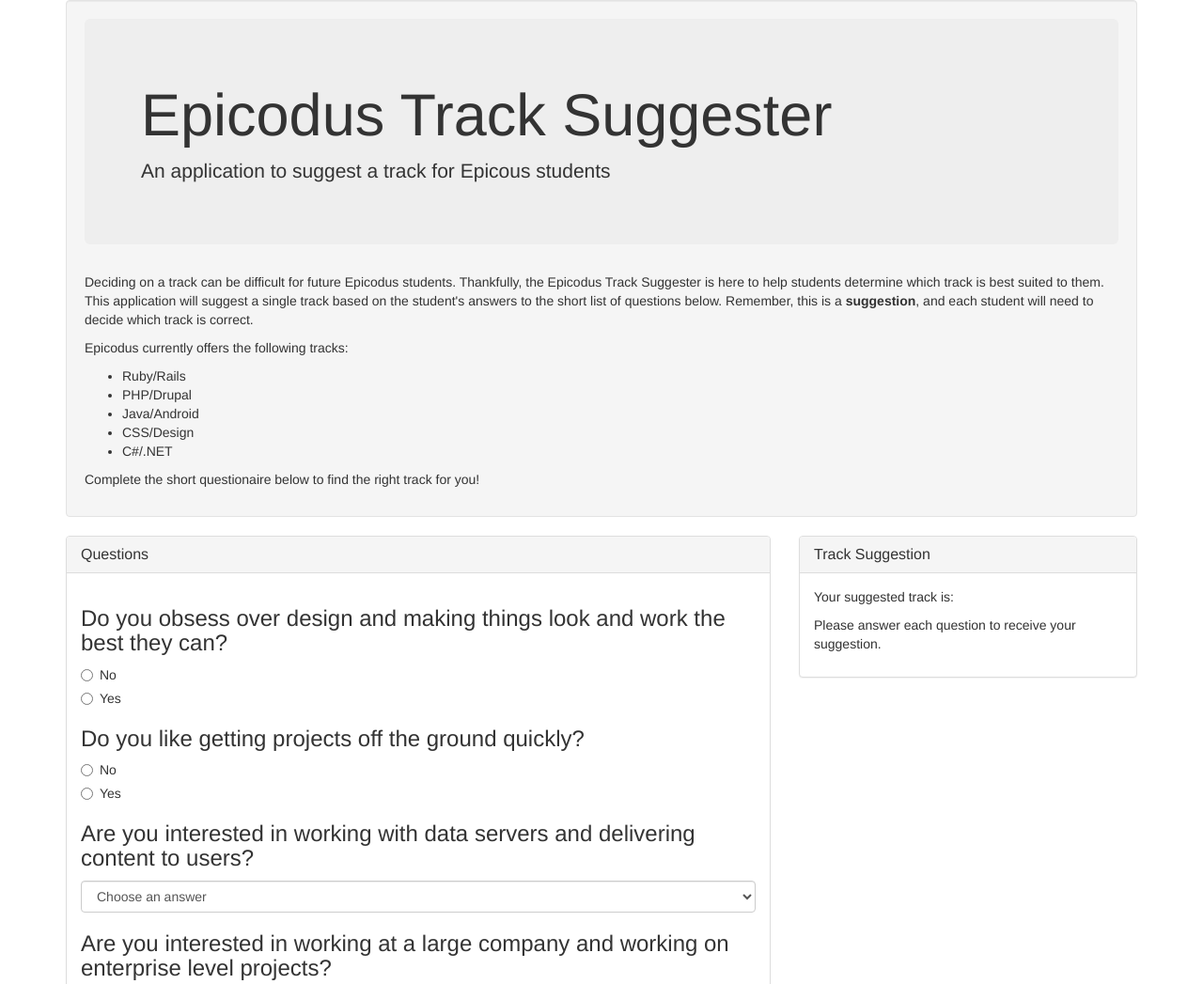
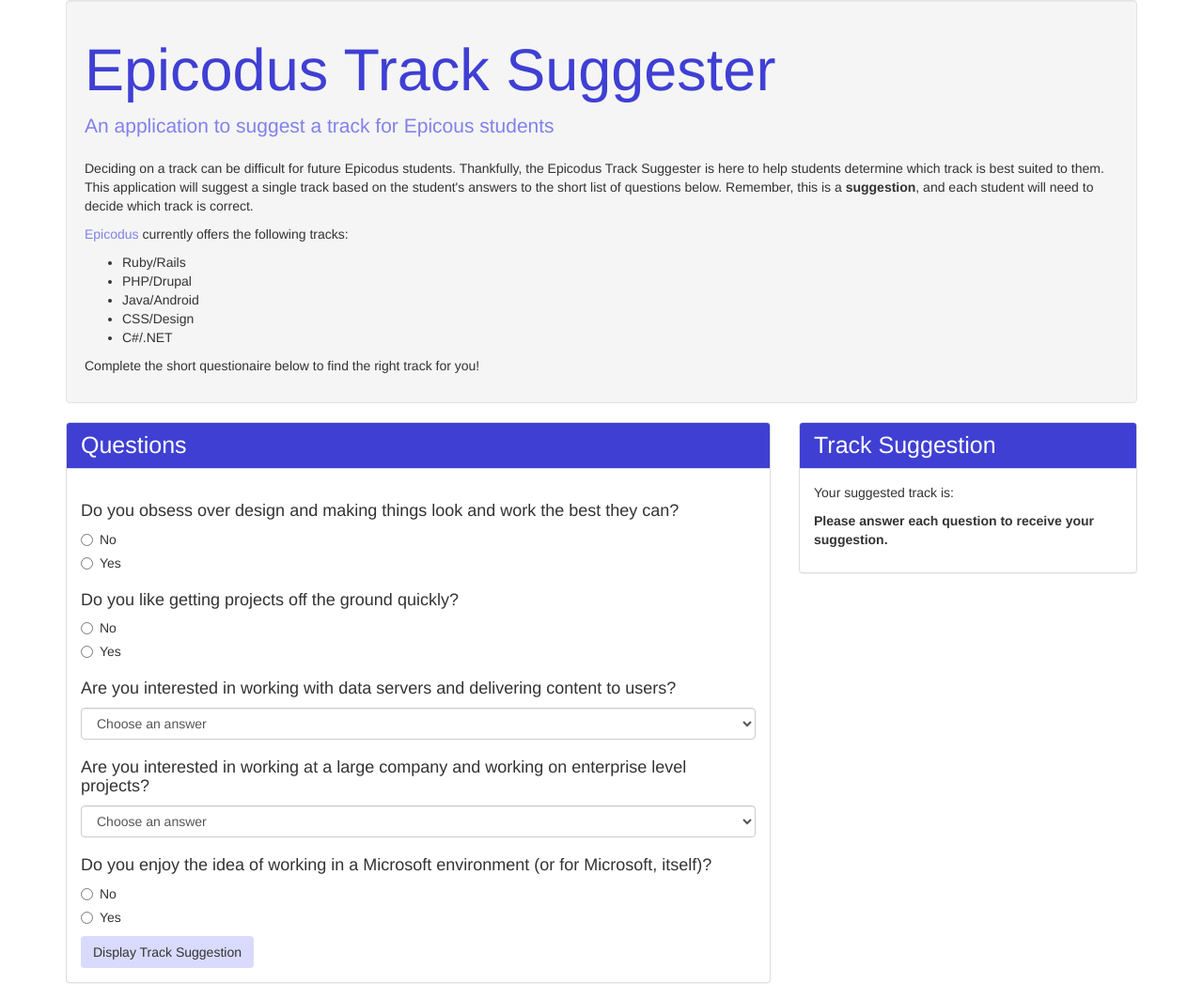
Before and after one commit to coderknot/track-suggester, a plain HTML site: page index.html in a window 1280 px wide. Shown: the top 1047 px of the page at 94% size. Drawn offline with Linux system fonts and the light colour scheme.

Commit message:
add styles in styles.css and fade in for track suggestion in scripts.js

```diff
--- a/css/styles.css
+++ b/css/styles.css
@@ -6,3 +6,49 @@
   font-weight: bold;
   background-color: red;
 }
+
+#suggestion-showing {
+  font-size: 15px;
+  font-weight: bold;
+  text-align: center;
+}
+
+#heading .jumbotron {
+  margin-bottom: 20px;
+  padding: 0px;
+  background-color: inherit;
+}
+
+#heading .jumbotron h1 {
+  color: #3F3FD4;
+}
+
+#heading .jumbotron p {
+  color: #8181EB;
+}
+
+#questions .panel-heading, #suggestion .panel-heading {
+  background-color: #3F3FD4;
+}
+
+#questions .panel-title, #suggestion .panel-title {
+  font-size: 25px;
+  color: white;
+}
+
+#questions h3 {
+  font-size: 18px;
+}
+
+.btn {
+  background-color: #DADAFD;
+}
+
+a {
+  color: #8181EB;
+}
+
+a:hover {
+  color: #1D1DC5;
+  text-decoration: none;
+}
--- a/index.html
+++ b/index.html
@@ -21,7 +21,7 @@
             Deciding on a track can be difficult for future Epicodus students. Thankfully, the Epicodus Track Suggester is here to help students determine which track is best suited to them. This application will suggest a single track based on the student's answers to the short list of questions below. Remember, this is a <strong>suggestion</strong>, and each student will need to decide which track is correct.
           </p>
           <p>
-            Epicodus currently offers the following tracks:
+            <a href="https://www.epicodus.com/">Epicodus</a> currently offers the following tracks:
           </p>
           <ul>
             <li>Ruby/Rails</li>
@@ -36,9 +36,10 @@
         </div>
       </div>
       <div class="row">
+        <div id="questions">
           <div class="col-md-8">
             <div class="panel panel-default">
-            <div class="panel-heading panel-info">
+              <div class="panel-heading">
                 <h2 class="panel-title">Questions</h2>
               </div>
               <div class="panel-body">
@@ -111,16 +112,18 @@
               </div>
             </div>
           </div>
+        </div>
+        <div id="suggestion">
           <div class="col-md-4">
             <div class="panel panel-default">
-            <div class="panel-heading panel-info">
+              <div class="panel-heading">
                 <h2 class="panel-title">Track Suggestion</h2>
               </div>
               <div class="panel-body">
                 <p>Your suggested track is:</p>
                 <div id="suggestion-hidden">
                   <p>
-                  Please answer each question to receive your suggestion.
+                    <strong>Please answer each question to receive your suggestion.</strong>
                 </div>
                 <div id="suggestion-error">
                   <p>ERROR: Please answer all questions!</p>
@@ -132,5 +135,6 @@
           </div>
         </div>
       </div>
+    </div>
   </body>
 </html>
--- a/js/scripts.js
+++ b/js/scripts.js
@@ -102,7 +102,7 @@ $(document).ready(function() {
       var trackSuggestion = findTrackSuggestion(design, ruby, php, enterprise, microsoft);
 
       // add track suggestion to suggestion-showing div
-      $("#suggestion-showing").text(trackSuggestion);
+      $("#suggestion-showing").text(trackSuggestion).fadeIn();
 
       // display track suggestion and hide placeholder message
       $("#suggestion-hidden").hide();
```
Lines whose indentation alone changed are shown as unchanged.
